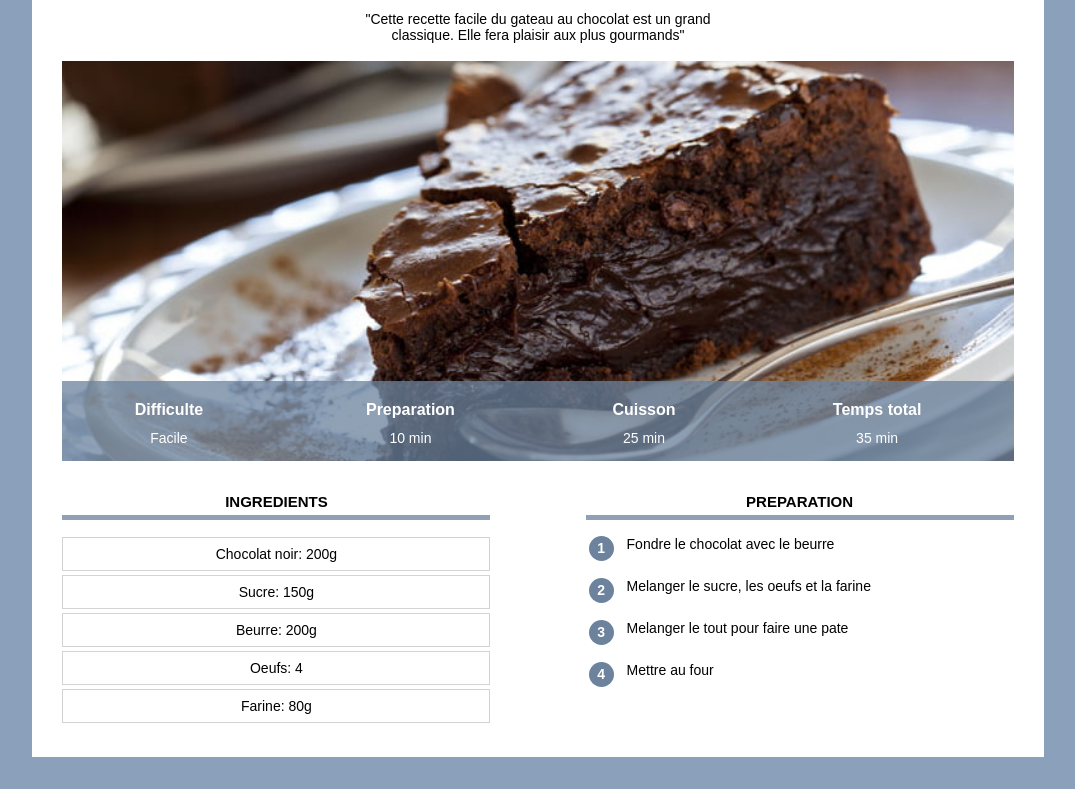
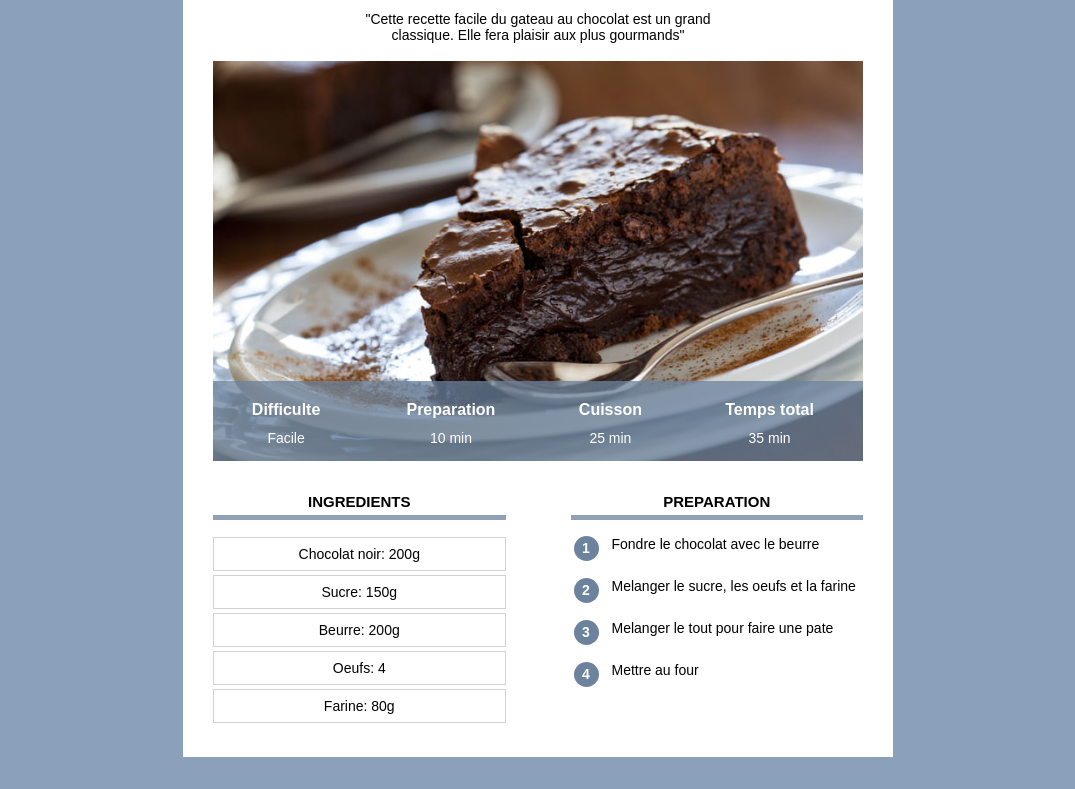
Before and after one commit to GITWOCS/site_recette, a plain HTML site: page index.html.html in a window 1280 px wide. Shown: the part 167-956 px from the top of the page, without its empty margins (102-1177 px from the left). Drawn offline with Linux system fonts and the light colour scheme.

Commit message:
Add files via upload

```diff
--- a/style.css
+++ b/style.css
@@ -8,9 +8,8 @@ body{
 }
 div.contenu{
     background-color: white;
-    margin: 60px 10% 80px 10%;
-    padding: 0 30px 30px 30px;
-    min-width: 350px;
+    margin: 40px 8px 40px 8px;
+    padding: 0 8px 20px 8px;
     overflow: visible;
     box-shadow: px 0px 8px 8px rgba(0, 0, 0, 0.1) ;
 }
@@ -56,15 +55,20 @@ div.info{
 position: relative;
 }
 table.info{
-position: absolute; bottom: 0px; width: 100%; color: white; background-color: #6c829dc0; height: 80px;
+position: absolute;
+bottom: 0px;
+width: 100%;
+color: white;
+background-color: #6c829dc0;
+height: 50px;
 }
 table.info td{
    text-align: center;
-   font-size: 14px;
+   font-size: 12px;
    vertical-align: top;
 }
 table.info th{
-   font-size: 16px;
+   font-size: 14px;
    vertical-align: bottom;
    padding-bottom: 8px;
 }
@@ -79,14 +83,11 @@ img.info{
 div.colonne1{
 
     display: inline-block;
-    margin-right: 10%;
+
 }
-div.colonne2{
 
-    float: right;
-}
 div.colonne{
-    width: 45%;
+    width: 100%;
     margin-top: 20px;
 }
 .colonne h2{
@@ -128,3 +129,46 @@ div.colonne{
 .preparation tr{
     height: 40px;
 }
+
+/*style pour ordinateur*/
+@media only screen and (min-width: 768px) {
+    div.contenu{
+        margin: 60px 10% 80px 10%;
+        padding: 0 30px 30px 30px;
+        min-width: 350px;
+
+    }
+    table.info{
+        height: 80px;
+        }
+    table.info th{
+            font-size: 16px;
+         }
+    table.info td{
+
+            font-size: 14px;
+
+         }
+
+    div.colonne1{
+
+            margin-right: 10%;
+        }
+        div.colonne2{
+
+            float: right;
+        }
+        div.colonne{
+            width: 45%;
+
+        }
+
+}
+@media only screen and (min-width: 900px) {
+    div.contenu{
+        margin-left: auto;
+        margin-right: auto;
+        max-width: 650px;
+
+    }
+}
```
Also changed, not shown: index.html (added, +60 -0 lines).
